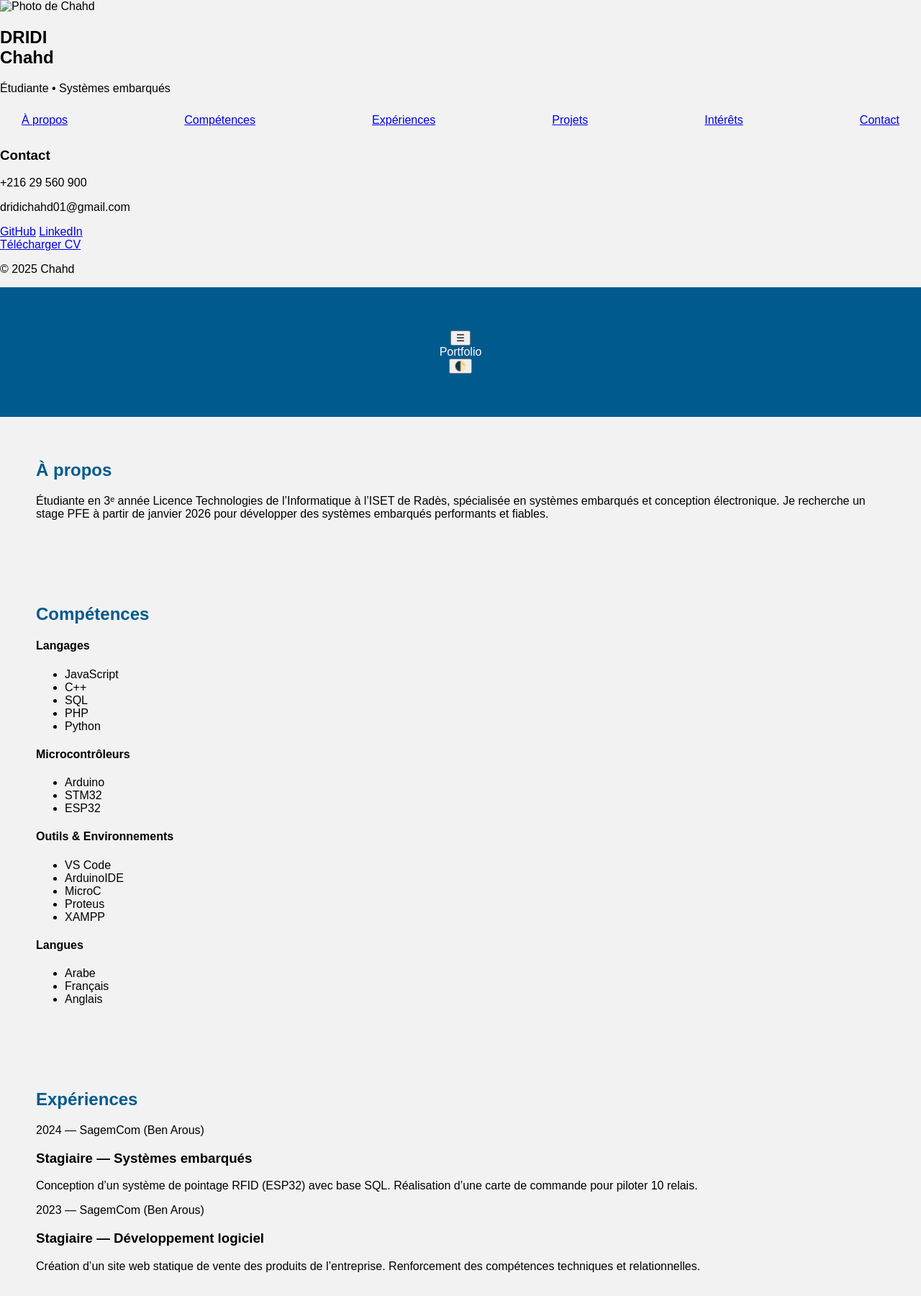
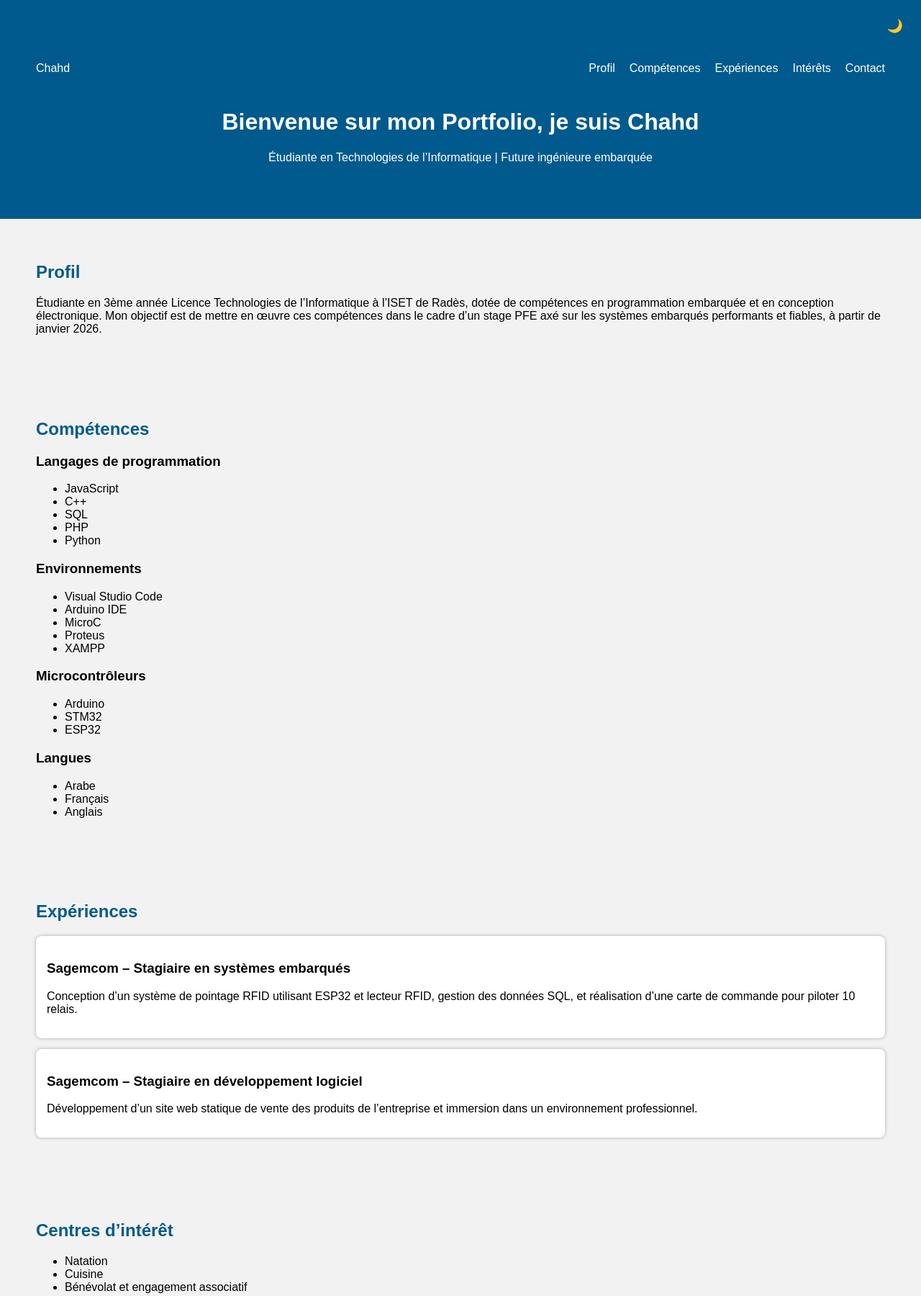
Before and after one commit to dridichahd/site-stat-Chahd, a plain HTML site: page index.html in a window 1280 px wide. Shown: the top 1800 px of the page at 72% size. Drawn offline with Linux system fonts and the light colour scheme.

Commit message:
Update index.html

```diff
--- a/index.html
+++ b/index.html
@@ -1,164 +1,128 @@
 <!DOCTYPE html>
 <html lang="fr">
 <head>
-  <meta charset="utf-8" />
-  <meta name="viewport" content="width=device-width,initial-scale=1" />
-  <title>DRIDI Chahd — Portfolio</title>
-
-  <!-- Google Font -->
-  <link href="https://fonts.googleapis.com/css2?family=Inter:wght@300;400;600;700&display=swap" rel="stylesheet">
-
+    <meta charset="UTF-8">
+    <meta name="viewport" content="width=device-width, initial-scale=1.0">
+    <title>Portfolio - DRIDI Chahd</title>
     <link rel="stylesheet" href="style.css">
 </head>
+
 <body>
-  <div class="container">
-    <!-- SIDEBAR -->
-    <aside class="sidebar">
-      <div class="profile">
-        <img src="avatar.jpg" alt="Photo de Chahd" class="avatar">
-        <h1>DRIDI<br><span>Chahd</span></h1>
-        <p class="role">Étudiante • Systèmes embarqués</p>
-      </div>
 
-      <nav class="nav">
-        <a href="#about" class="active">À propos</a>
-        <a href="#skills">Compétences</a>
-        <a href="#experience">Expériences</a>
-        <a href="#projects">Projets</a>
-        <a href="#interests">Intérêts</a>
-        <a href="#contact">Contact</a>
+    <!-- Bouton Dark Mode -->
+    <button id="darkModeBtn">🌙</button>
+    <header>
+        <nav>
+            <div class="logo">Chahd</div>
+            <div class="menu-btn" onclick="toggleMenu()">☰</div>
+            <ul class="menu">
+                <li><a href="#profil">Profil</a></li>
+                <li><a href="#competences">Compétences</a></li>
+                <li><a href="#experiences">Expériences</a></li>
+                <li><a href="#interets">Intérêts</a></li>
+                <li><a href="#contact">Contact</a></li>
+            </ul>
         </nav>
 
-      <div class="contact-card">
-        <h3>Contact</h3>
-        <p class="small">+216 29 560 900</p>
-        <p class="small">dridichahd01@gmail.com</p>
-        <div class="socials">
-          <a href="#" title="GitHub">GitHub</a>
-          <a href="#" title="LinkedIn">LinkedIn</a>
-        </div>
-        <a class="btn-cv" href="#" download="CV_DRIDI_Chahd.pdf">Télécharger CV</a>
-      </div>
-
-      <p class="copyright">© 2025 Chahd</p>
-    </aside>
-
-    <!-- MAIN -->
-    <main class="main">
-      <header class="topbar">
-        <button id="menuToggle" class="hamburger" aria-label="Ouvrir menu">☰</button>
-        <div class="page-title">Portfolio</div>
-        <button id="themeToggle" class="theme-btn" aria-label="changer theme">🌓</button>
+        <h1 id="typing"></h1>
+        <p>Étudiante en Technologies de l’Informatique | Future ingénieure embarquée</p>
     </header>
 
-      <section id="about" class="card">
-        <h2>À propos</h2>
+    <!-- Profil -->
+    <section id="profil" class="fade-in">
+        <h2>Profil</h2>
         <p>
-          Étudiante en 3ᵉ année Licence Technologies de l’Informatique à l’ISET de Radès,
-          spécialisée en systèmes embarqués et conception électronique.
-          Je recherche un stage PFE à partir de janvier 2026 pour développer des systèmes embarqués performants et fiables.
+            Étudiante en 3ème année Licence Technologies de l’Informatique à l’ISET de Radès,
+            dotée de compétences en programmation embarquée et en conception électronique.
+            Mon objectif est de mettre en œuvre ces compétences dans le cadre d’un stage PFE
+            axé sur les systèmes embarqués performants et fiables, à partir de janvier 2026.
         </p>
     </section>
 
-      <section id="skills" class="card">
+    <!-- Compétences -->
+    <section id="competences" class="fade-in">
         <h2>Compétences</h2>
 
-        <div class="skills-grid">
-          <div>
-            <h4>Langages</h4>
-            <ul class="chips">
-              <li>JavaScript</li><li>C++</li><li>SQL</li><li>PHP</li><li>Python</li>
+        <h3>Langages de programmation</h3>
+        <ul>
+            <li>JavaScript</li>
+            <li>C++</li>
+            <li>SQL</li>
+            <li>PHP</li>
+            <li>Python</li>
         </ul>
+
+        <h3>Environnements</h3>
+        <ul>
+            <li>Visual Studio Code</li>
+            <li>Arduino IDE</li>
+            <li>MicroC</li>
+            <li>Proteus</li>
+            <li>XAMPP</li>
+        </ul>
+
+        <h3>Microcontrôleurs</h3>
+        <ul>
+            <li>Arduino</li>
+            <li>STM32</li>
+            <li>ESP32</li>
+        </ul>
+
+        <h3>Langues</h3>
+        <ul>
+            <li>Arabe</li>
+            <li>Français</li>
+            <li>Anglais</li>
+        </ul>
+    </section>
+
+    <!-- Expériences -->
+    <section id="experiences" class="fade-in">
+        <h2>Expériences</h2>
+
+        <div class="experience">
+            <h3>Sagemcom – Stagiaire en systèmes embarqués</h3>
+            <p>
+                Conception d’un système de pointage RFID utilisant ESP32 et lecteur RFID,
+                gestion des données SQL, et réalisation d’une carte de commande
+                pour piloter 10 relais.
+            </p>
         </div>
 
-          <div>
-            <h4>Microcontrôleurs</h4>
-            <ul class="chips">
-              <li>Arduino</li><li>STM32</li><li>ESP32</li>
-            </ul>
-          </div>
-
-          <div>
-            <h4>Outils & Environnements</h4>
-            <ul class="chips">
-              <li>VS Code</li><li>ArduinoIDE</li><li>MicroC</li><li>Proteus</li><li>XAMPP</li>
-            </ul>
-          </div>
-
-          <div>
-            <h4>Langues</h4>
-            <ul class="chips">
-              <li>Arabe</li><li>Français</li><li>Anglais</li>
-            </ul>
-          </div>
+        <div class="experience">
+            <h3>Sagemcom – Stagiaire en développement logiciel</h3>
+            <p>
+                Développement d’un site web statique de vente des produits de l’entreprise
+                et immersion dans un environnement professionnel.
+            </p>
         </div>
     </section>
 
-      <section id="experience" class="card">
-        <h2>Expériences</h2>
-
-        <div class="timeline">
-          <div class="item">
-            <time>2024 — SagemCom (Ben Arous)</time>
-            <h3>Stagiaire — Systèmes embarqués</h3>
-            <p>Conception d’un système de pointage RFID (ESP32) avec base SQL. Réalisation d’une carte de commande pour piloter 10 relais.</p>
-          </div>
-
-          <div class="item">
-            <time>2023 — SagemCom (Ben Arous)</time>
-            <h3>Stagiaire — Développement logiciel</h3>
-            <p>Création d’un site web statique de vente des produits de l’entreprise. Renforcement des compétences techniques et relationnelles.</p>
-          </div>
-        </div>
-      </section>
-
-      <section id="projects" class="card">
-        <h2>Projets</h2>
-
-        <div class="cards-row">
-          <article class="project">
-            <h4>Pointage RFID</h4>
-            <p>ESP32 + lecteur RFID + base SQL — Système de pointage pour entreprise.</p>
-          </article>
-
-          <article class="project">
-            <h4>Carte 10 Relais</h4>
-            <p>Conception d'une carte de commande pour piloter 10 charges électriques en sécurité isolée.</p>
-          </article>
-
-          <article class="project">
-            <h4>Site e-commerce statique</h4>
-            <p>Site de démonstration pour les produits SagemCom — HTML/CSS.</p>
-          </article>
-        </div>
-      </section>
-
-      <section id="interests" class="card">
+    <!-- Centres d’intérêt -->
+    <section id="interets" class="fade-in">
         <h2>Centres d’intérêt</h2>
-        <ul class="list">
+        <ul>
             <li>Natation</li>
             <li>Cuisine</li>
-          <li>Bénévolat & Engagement associatif (Enactus, Robotek, Croissant Rouge)</li>
+            <li>Bénévolat et engagement associatif</li>
         </ul>
     </section>
 
-      <section id="contact" class="card">
+    <!-- Contact -->
+    <section id="contact" class="fade-in">
         <h2>Contact</h2>
-        <p>Tu peux me contacter : <strong>+216 29 560 900</strong> — <a href="mailto:dridichahd01@gmail.com">dridichahd01@gmail.com</a></p>
-
-        <form class="contact-form" onsubmit="event.preventDefault(); alert('Formulaire non connecté — utiliser le mail.');">
-          <input type="text" placeholder="Ton nom" required>
-          <input type="email" placeholder="Ton email" required>
-          <textarea placeholder="Message..." rows="4" required></textarea>
-          <button class="btn" type="submit">Envoyer</button>
-        </form>
+        <ul>
+            <li><strong>Téléphone :</strong> +216 29 560 900</li>
+            <li><strong>Email :</strong> dridichahd01@gmail.com</li>
+        </ul>
     </section>
 
-      <footer class="footer">
-        <p>Portfolio — DRIDI Chahd · ISET Radès</p>
+    <!-- Bouton retour haut -->
+    <button id="upBtn" onclick="scrollToTop()">⤴</button>
+
+    <footer>
+        <p>© 2025 - Portfolio de DRIDI Chahd</p>
     </footer>
-    </main>
-  </div>
 
     <script src="script.js"></script>
 </body>
```
Lines whose indentation alone changed are shown as unchanged.
